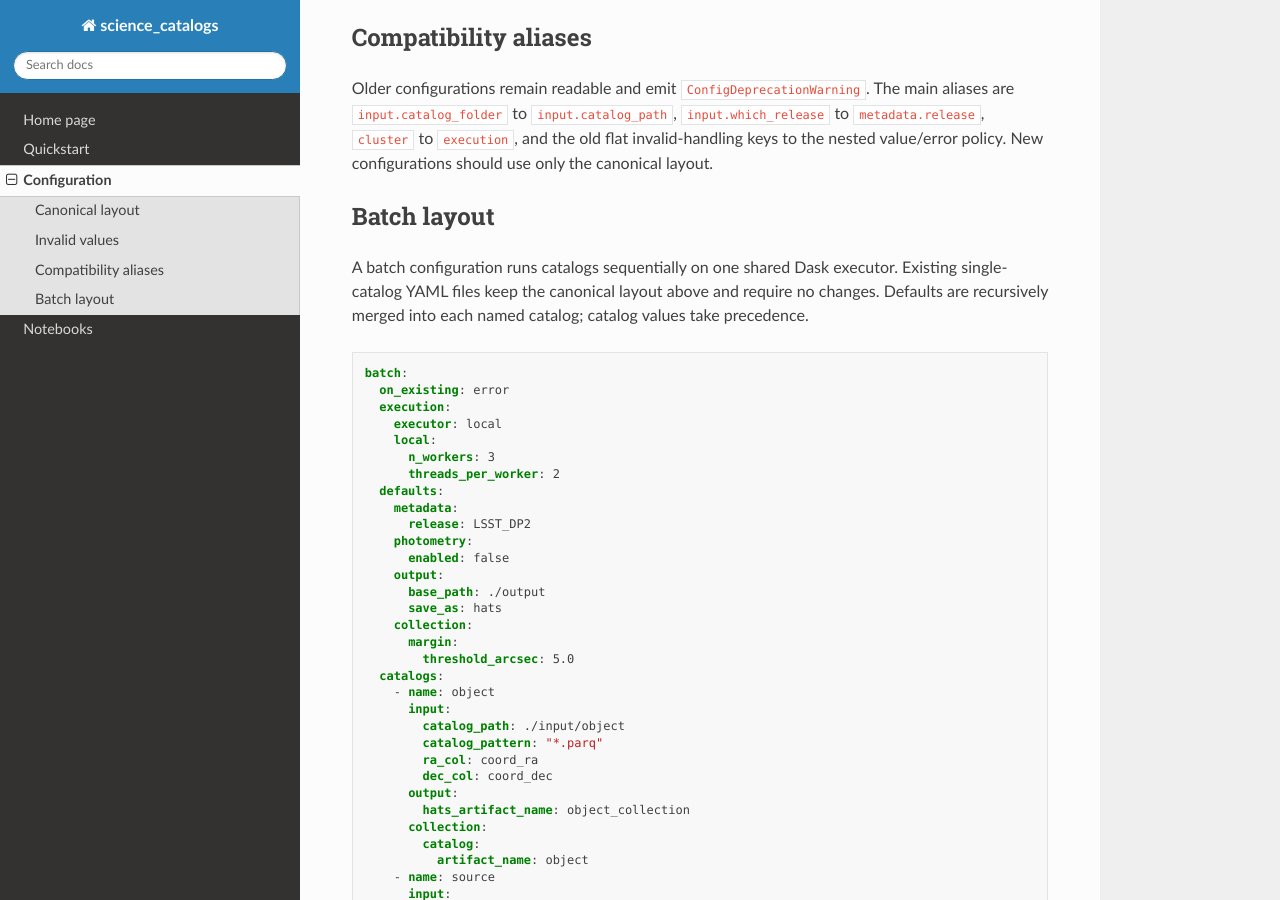
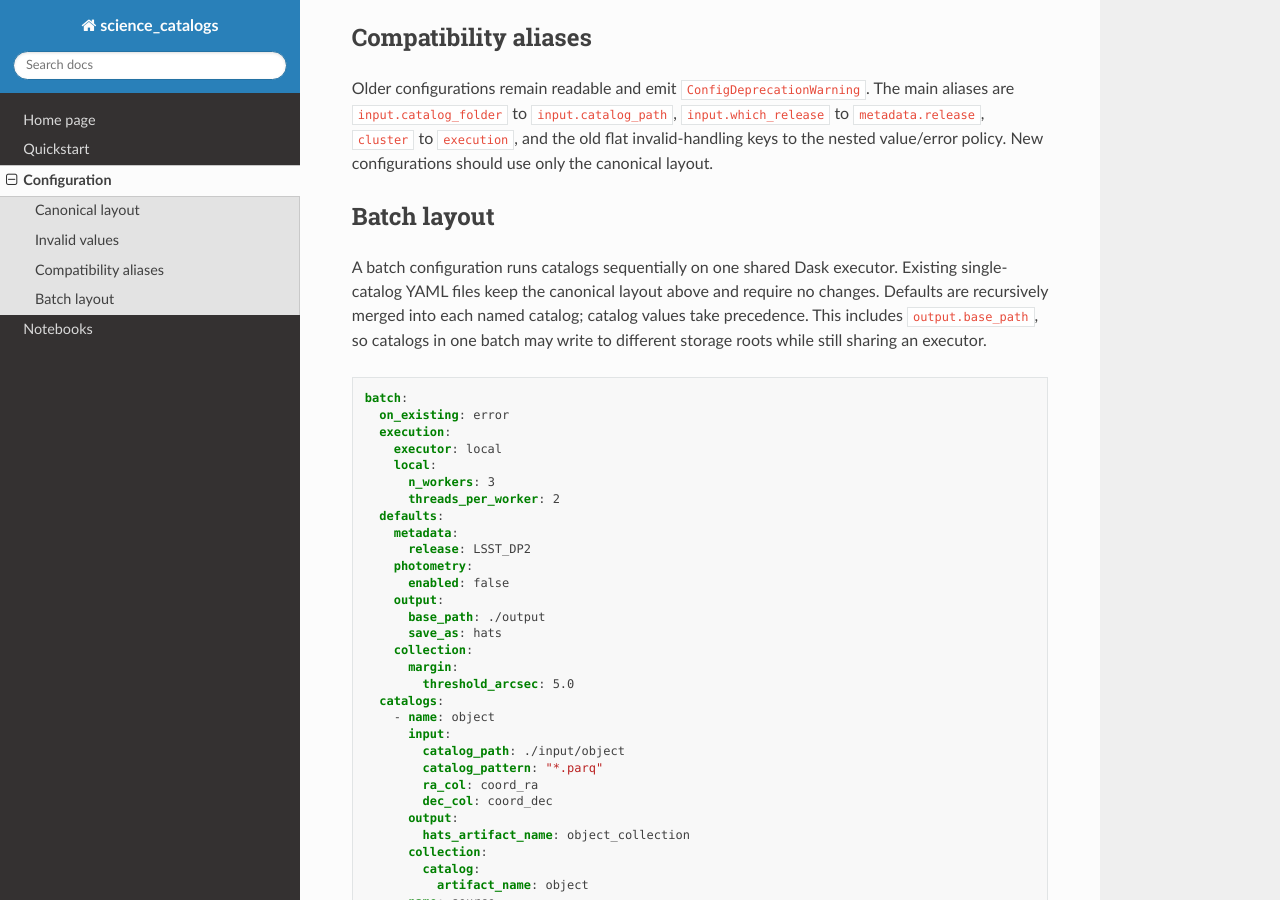
Before and after one commit to linea-it/science_catalogs, a Sphinx documentation site: the page built from docs/configuration.rst, in a window 1280 px wide and 900 px high, scrolled down 1724 px. Built offline with Sphinx 7.4.7 and the Read the Docs theme 3.1.0, drawn with Linux system fonts in a browser that asks for light colours; pages that are not in the unit, such as notebooks, are missing from menus.

Commit message:
Route DP2 batch outputs to their source storage roots
- preserve separate placeholders for data-backed and mnt-backed catalogs
- write each HATS collection to the same storage root as its primary input
- document per-catalog output path overrides
- add regression coverage for DP2 storage routing

```diff
--- a/docs/configuration.rst
+++ b/docs/configuration.rst
@@ -102,6 +102,8 @@ Batch layout
 A batch configuration runs catalogs sequentially on one shared Dask executor. Existing
 single-catalog YAML files keep the canonical layout above and require no changes.
 Defaults are recursively merged into each named catalog; catalog values take precedence.
+This includes ``output.base_path``, so catalogs in one batch may write to different
+storage roots while still sharing an executor.
 
 .. code-block:: yaml
 
```
Also changed, not shown: 2 other files.
